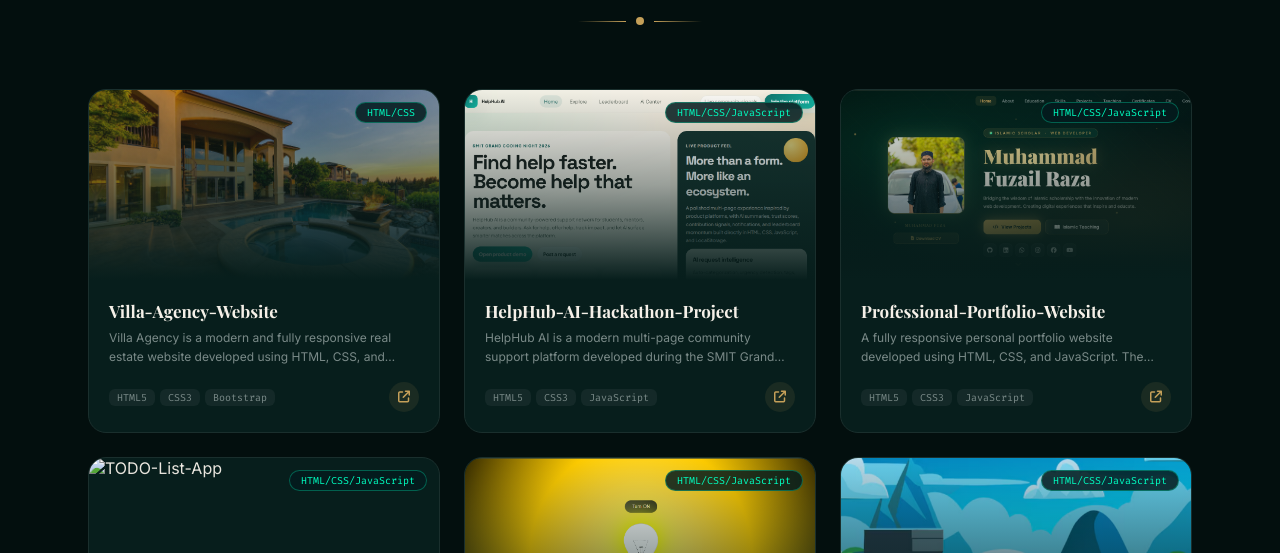
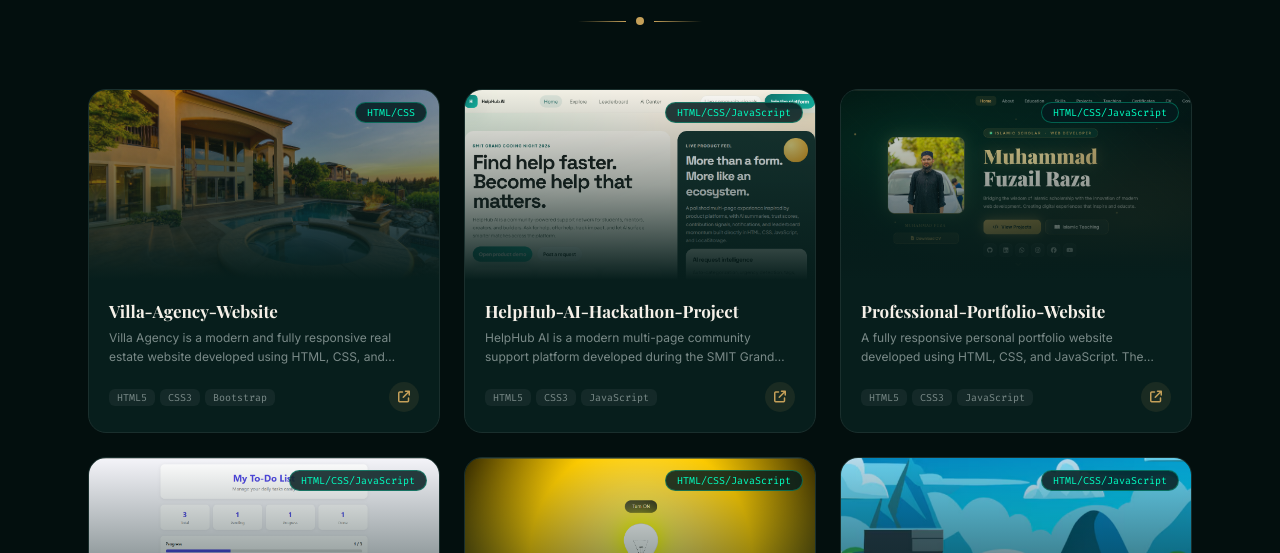
Before and after one commit to rmuhammadfuzail-svg/professionalPortfolio, a plain HTML site: page projects.html in a window 1280 px wide. Shown: the part 247-800 px from the top of the page. Drawn offline with nearby package versions, Linux system fonts and the light colour scheme.

Commit message:
todo added

```diff
--- a/projects.html
+++ b/projects.html
@@ -296,7 +296,7 @@
             "CRUD Operations",
           ],
 
-          image: "./images/websitesPics/Todo-List.PNG",
+          image: "./images/websitesPics/todo.PNG",
 
           fullDescription:
             "TODO List App is a responsive task management application created using pure HTML, CSS, and JavaScript. The project was built to practice JavaScript DOM manipulation and CRUD functionality. Users can add new tasks, edit existing tasks, and delete completed or unwanted tasks through an interactive and user-friendly interface. The application features a modern responsive design, smooth user interaction, and organized task handling for improving daily productivity.",
```
Also changed, not shown: images/websitesPics/todo.PNG (added).
